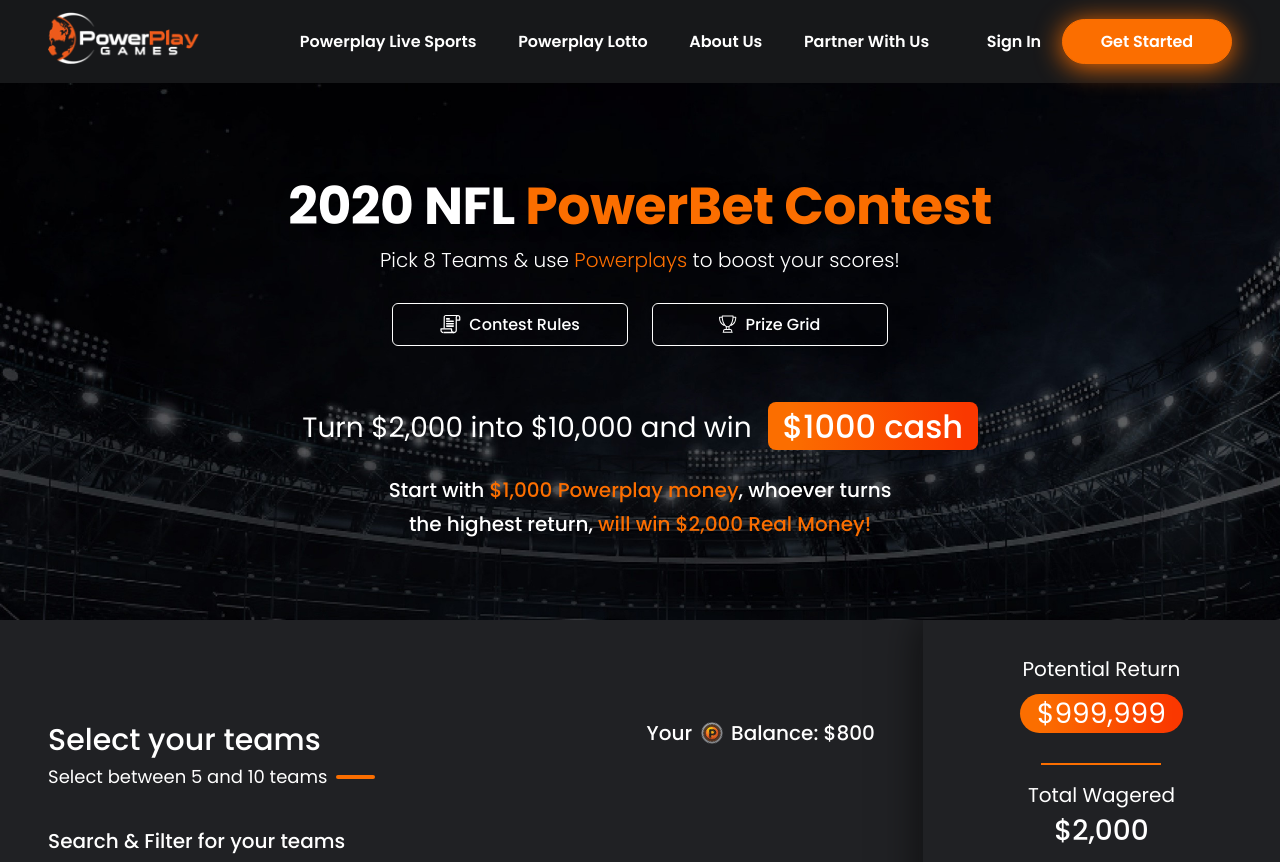
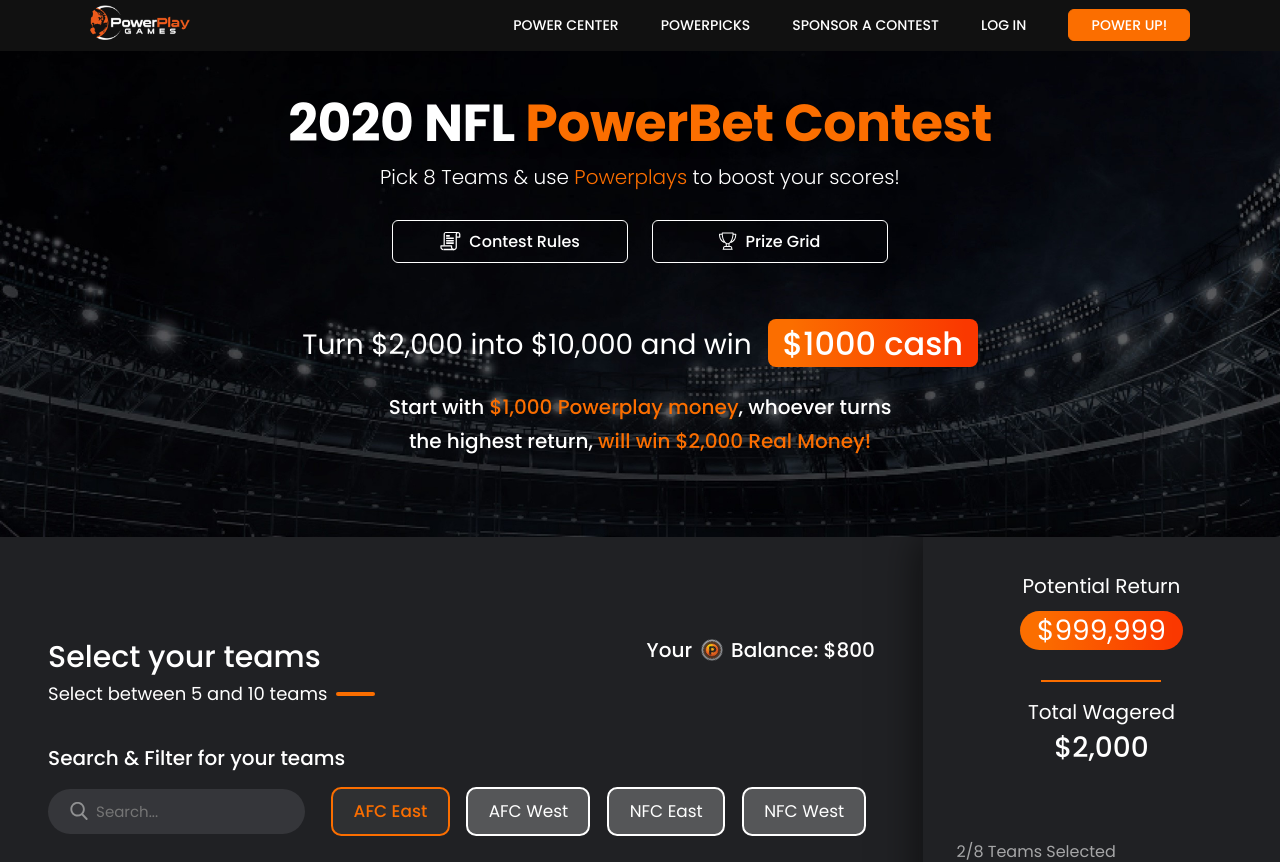
Before and after one commit to goldbright00000/React-powerplaysystems, a React app: page /select-teams in a window 1280 px wide. Shown: the top 862 px of the page. Built offline with nearby package versions, Linux system fonts and the light colour scheme.

Commit message:
Updated Power-cemter links

```diff
--- a/src/pages/PowerCenter/InteractiveContests.js
+++ b/src/pages/PowerCenter/InteractiveContests.js
@@ -62,7 +62,7 @@
                         totalEntries='19161'
                         prize='$1K in Bonus Cash'
                         isMobileDevice={isMobileDevice}
-                        link="powerbet-live"
+                        link="select-teams"
                     />
                     <PowerPlayGridRow
                         contest='NBA'
--- a/src/pages/SelectTeams/SelectTeams.js
+++ b/src/pages/SelectTeams/SelectTeams.js
@@ -1,5 +1,5 @@
 import React from 'react';
-import Header2 from '../../components/Header2/Header2';
+import Header from '../../components/Header/Header';
 import './SelectTeams.scss';
 import Document from '../../icons/Document';
 import Trophy from '../../icons/Trophy';
@@ -13,7 +13,7 @@
 
 const PowerBetContest = props => (
     <div className='__SelectTeams'>
-        <Header2 />
+        <Header />
         <div className='__intoduction __background __center'>
             <div className='__mt-6 __mb-6'>
                 <div className='__viewport-title __bolder'>2020 NFL <span className='__primary-color'>PowerBet Contest</span></div>
```
